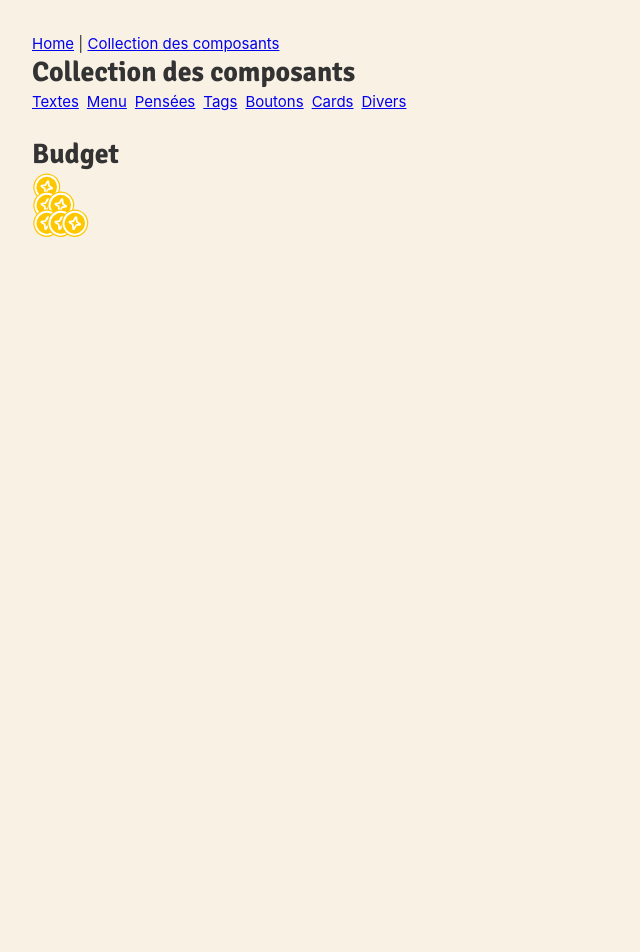
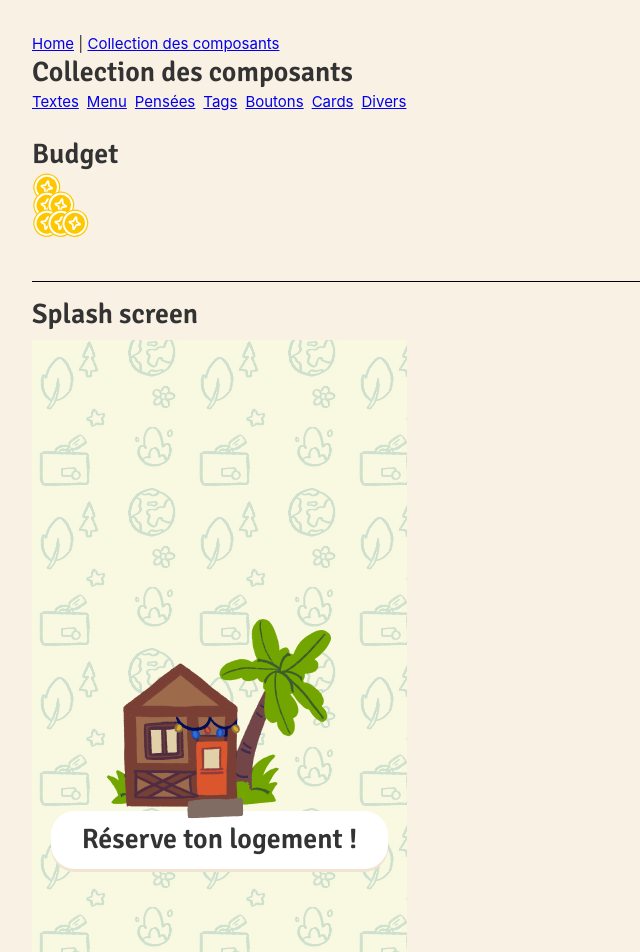
Before and after one commit to loristewis/gob_green-latitude-front, a Vue app: page /collection/others in a window 1280 px wide. Shown: the top 952 px of the page, without its empty margins (0-640 px from the left). Before the commit the page ends 800 px from the top, so only its background shows below. Built offline with nearby package versions, Linux system fonts and the light colour scheme.

Commit message:
intégration splash screen

```diff
--- a/src/assets/fonts/fonts.scss
+++ b/src/assets/fonts/fonts.scss
@@ -1,4 +1,4 @@
-@import url('https://fonts.googleapis.com/css2?family=Signika:wght@400;700&display=swap');
+@import url('https://fonts.googleapis.com/css2?family=Signika:wght@400;600;700&display=swap');
 
 @font-face {
   font-family: 'floyd';
--- a/src/components/MainContainer.vue
+++ b/src/components/MainContainer.vue
@@ -12,6 +12,11 @@
     </div>
     <br />
 
+    <div v-if="store.splash && getSplashScreen()">
+      <SplashScreen :infos="getSplashScreen()" />
+    </div>
+
+    <div v-else>
       <score-component :score="store.score"> </score-component>
       <Menu :score="store.score" />
       <br />
@@ -23,11 +28,6 @@
       <h3>Étape</h3>
       <p>{{ store.currentStep }}</p>
       <br />
-
-    <div v-if="store.splash && getSplashScreen()">
-      <splash-screen :infos="getSplashScreen()"></splash-screen>
-    </div>
-    <div v-else>
       <Thought v-if="store.activeThought">{{ store.activeThought }}</Thought>
       <component
         :is="store.currentComponent"
--- a/src/components/SplashScreen.vue
+++ b/src/components/SplashScreen.vue
@@ -1,14 +1,59 @@
 <template>
-  <h3>Splash screen</h3>
-  <p>{{ infos.tagline }}</p>
-  <img :src="infos.image" />
+  <div
+    class="splash-screen-container"
+    :style="{
+      backgroundImage: `url(${Pattern})`,
+    }"
+  >
+    <div class="splash-screen-content">
+      <img :src="infos.image" />
+      <BaseCard class="splash-screen-tagline">
+        <Title>{{ infos.tagline }}</Title>
+      </BaseCard>
+    </div>
+  </div>
 </template>
 
 <script>
+import { BaseCard, Title } from './lib'
+
+import Pattern from './../assets/splash/pattern-tile.jpg'
+
 export default {
   name: 'SplashScreen',
   props: ['infos'],
+  components: {
+    BaseCard,
+    Title,
+  },
+  data() {
+    return {
+      Pattern,
+    }
+  },
 }
 </script>
 
-<style></style>
+<style lang="scss">
+.splash-screen-container {
+  background-size: 160px 160px;
+  width: 100%;
+  height: 100%;
+  display: grid;
+  grid-template-columns: 1fr;
+  align-items: center;
+  text-align: center;
+
+  .splash-screen-content {
+    .splash-screen-tagline {
+      width: 90%;
+      margin: 0 auto;
+      margin-top: -24px;
+    }
+
+    img {
+      z-index: 1;
+    }
+  }
+}
+</style>
--- a/src/components/collection/OthersCollection.vue
+++ b/src/components/collection/OthersCollection.vue
@@ -2,15 +2,35 @@
   <Title tag="h1">Budget</Title>
 
   <Price v-for="index in 3" :key="index" :value="index"></Price>
+
+  <Title tag="h1">Splash screen</Title>
+
+  <div class="phone-container">
+    <SplashScreen :infos="splash" />
+  </div>
+
 </template>
 
 <script>
-import { Title, Price } from '../lib/'
+import { Title, Price } from './../lib/'
+import SplashScreen from './../SplashScreen.vue'
+
+import { splashScreens } from "./../../constants"
 
 export default {
   name: 'OthersCollection',
-  components: { Title, Price },
+  components: { Title, Price, SplashScreen },
+  data() {
+    return {
+      splash: splashScreens.accommodation
+    }
+  }
 }
 </script>
 
-<style scoped></style>
+<style scoped>
+.phone-container {
+  width: 375px;
+  height: 800px;
+}
+</style>
--- a/src/components/lib/Title.vue
+++ b/src/components/lib/Title.vue
@@ -49,6 +49,7 @@ export default {
 
 h1.title-container {
   font-size: 28px;
+  font-weight: 600;
 }
 
 h2.title-container {
--- a/src/views/Collection.vue
+++ b/src/views/Collection.vue
@@ -115,11 +115,11 @@ export default {
 <style lang="scss">
 .collection-container {
   .component-container {
-    h1 {
+    & > h1 {
       margin: 24px auto 8px;
     }
 
-    h1:not(:first-of-type) {
+    & > h1:not(:first-of-type) {
       margin-top: 48px;
       padding-top: 16px;
       border-top: 1px solid black;
```
Also changed, not shown: src/assets/splash/pattern-tile.jpg (added). Lines whose indentation alone changed are shown as unchanged.
